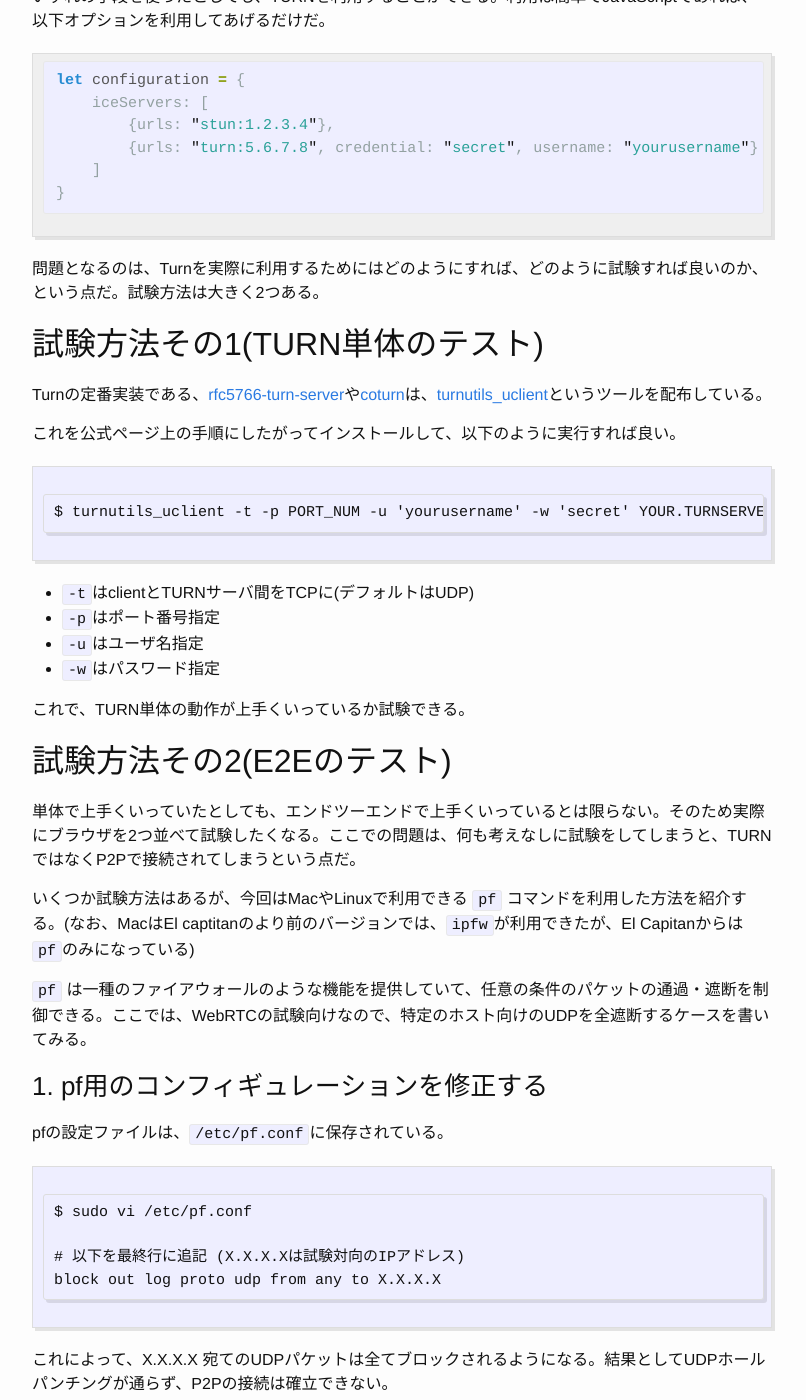
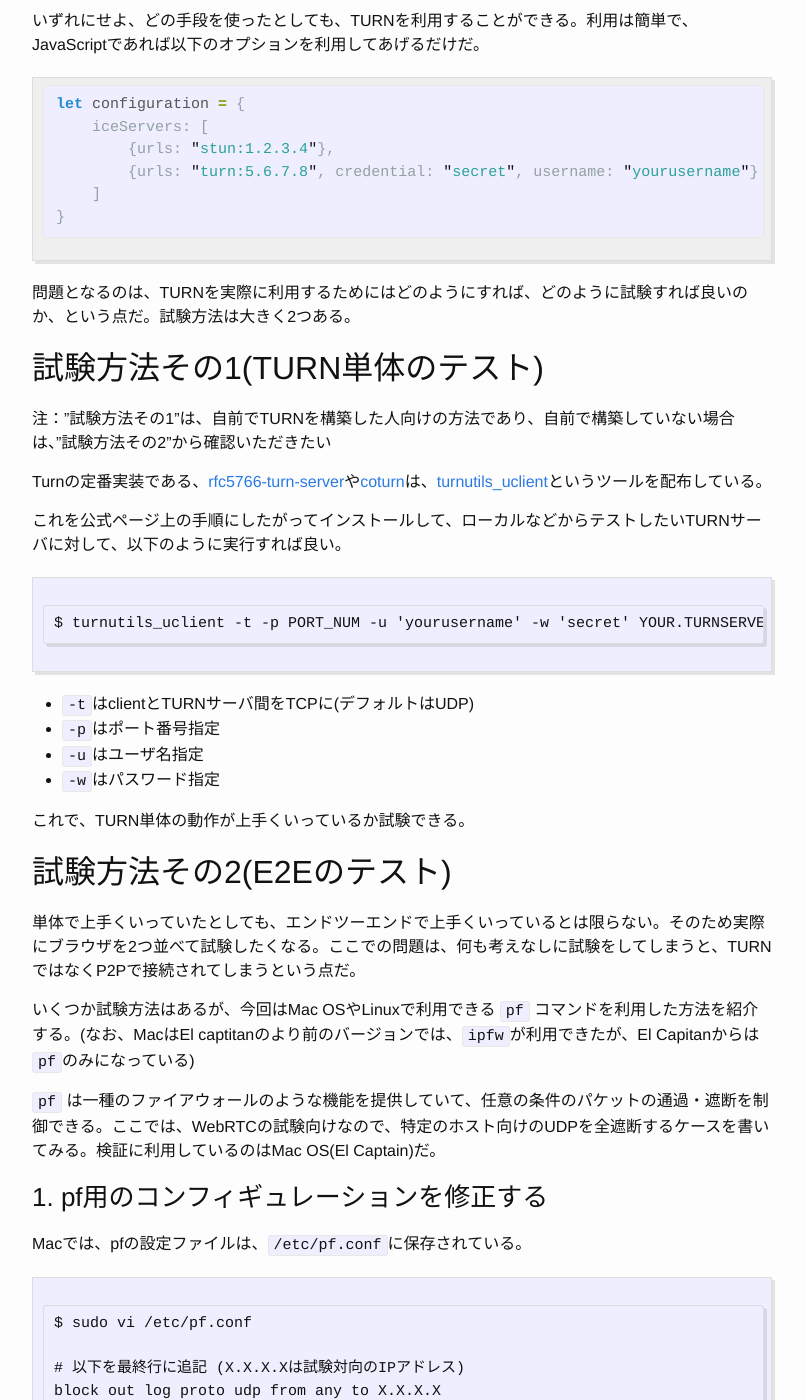
Before and after one commit to iwashi/iwashi.github.io, a Jekyll site: the page built from _posts/2016-03-13-how-to-test-turn-relay.md, in a window 1280 px wide and 1400 px high, scrolled down 365 px. Shown: the whole window, without its empty margins (238-1044 px from the left). Built offline with Jekyll 4.4.1, drawn with Linux system fonts in a browser that asks for light colours; some of the changed text lies outside the part shown.

Commit message:
editorial change

````diff
--- a/_posts/2016-03-13-how-to-test-turn-relay.md
+++ b/_posts/2016-03-13-how-to-test-turn-relay.md
@@ -9,9 +9,9 @@ tags: []
 ## はじめに
 
 WebRTCを触ってから少し時間が経つと、P2Pの通信だけでなく、より接続確率を高めるためにTURNを利用する人も増えてくると思う。
-TURNは自前で建てても良いし（AWSなどの場合は、転送量課金に注意）、Turn as as Service(例えば[XIRSYS](https://xirsys.com/)など)を使ってもいい。
+TURNは自前で建てても良いし（AWSなどの場合は、転送量課金に注意）、Turn as as Service(例えば[XIRSYS](https://xirsys.com/)など)を使ってもいい。また、[SkyWay](https://nttcom.github.io/skyway/features.html)もTURNも提供している。
 
-いずれの手段を使ったとしても、TURNを利用することができる。利用は簡単でJavaScriptであれば、以下オプションを利用してあげるだけだ。
+いずれにせよ、どの手段を使ったとしても、TURNを利用することができる。利用は簡単で、JavaScriptであれば以下のオプションを利用してあげるだけだ。
 
 {% highlight javascript %}
 let configuration = {
@@ -22,13 +22,15 @@ let configuration = {
 }
 {% endhighlight %}
 
-問題となるのは、Turnを実際に利用するためにはどのようにすれば、どのように試験すれば良いのか、という点だ。試験方法は大きく2つある。
+問題となるのは、TURNを実際に利用するためにはどのようにすれば、どのように試験すれば良いのか、という点だ。試験方法は大きく2つある。
 
 ## 試験方法その1(TURN単体のテスト)
 
+注："試験方法その1"は、自前でTURNを構築した人向けの方法であり、自前で構築していない場合は、"試験方法その2"から確認いただきたい
+
 Turnの定番実装である、[rfc5766-turn-server](https://github.com/coturn/rfc5766-turn-server)や[coturn](https://github.com/coturn/coturn)は、[turnutils_uclient](https://github.com/coturn/coturn/wiki/turnutils_uclient)というツールを配布している。
 
-これを公式ページ上の手順にしたがってインストールして、以下のように実行すれば良い。
+これを公式ページ上の手順にしたがってインストールして、ローカルなどからテストしたいTURNサーバに対して、以下のように実行すれば良い。
 
 ```
 $ turnutils_uclient -t -p PORT_NUM -u 'yourusername' -w 'secret' YOUR.TURNSERVER.DQDN
@@ -45,14 +47,13 @@ $ turnutils_uclient -t -p PORT_NUM -u 'yourusername' -w 'secret' YOUR.TURNSERVER
 
 単体で上手くいっていたとしても、エンドツーエンドで上手くいっているとは限らない。そのため実際にブラウザを2つ並べて試験したくなる。ここでの問題は、何も考えなしに試験をしてしまうと、TURNではなくP2Pで接続されてしまうという点だ。
 
-いくつか試験方法はあるが、今回はMacやLinuxで利用できる `pf` コマンドを利用した方法を紹介する。(なお、MacはEl captitanのより前のバージョンでは、`ipfw`が利用できたが、El Capitanからは`pf`のみになっている)
+いくつか試験方法はあるが、今回はMac OSやLinuxで利用できる `pf` コマンドを利用した方法を紹介する。(なお、MacはEl captitanのより前のバージョンでは、`ipfw`が利用できたが、El Capitanからは`pf`のみになっている)
 
-`pf` は一種のファイアウォールのような機能を提供していて、任意の条件のパケットの通過・遮断を制御できる。ここでは、WebRTCの試験向けなので、特定のホスト向けのUDPを全遮断するケースを書いてみる。
+`pf` は一種のファイアウォールのような機能を提供していて、任意の条件のパケットの通過・遮断を制御できる。ここでは、WebRTCの試験向けなので、特定のホスト向けのUDPを全遮断するケースを書いてみる。検証に利用しているのはMac OS(El Captain)だ。
 
 ### 1. pf用のコンフィギュレーションを修正する
 
-pfの設定ファイルは、`/etc/pf.conf`に保存されている。
-
+Macでは、pfの設定ファイルは、`/etc/pf.conf`に保存されている。
 
 ```
 $ sudo vi /etc/pf.conf
@@ -62,6 +63,8 @@ block out log proto udp from any to X.X.X.X
 ```
 
 これによって、X.X.X.X 宛てのUDPパケットは全てブロックされるようになる。結果としてUDPホールパンチングが通らず、P2Pの接続は確立できない。
+
+block行にある`log`は、ブロックしたパケットのログを別の手段で確認するための設定だ。本記事では解説しないが、詳細は[コチラ](http://ftp.tuwien.ac.at/.vhost/www.openbsd.org/xxx/faq/pf/ja/logging.html)を参照いただきたい。
 
 ### 2. コンフィギュレーションの反映
 
````
